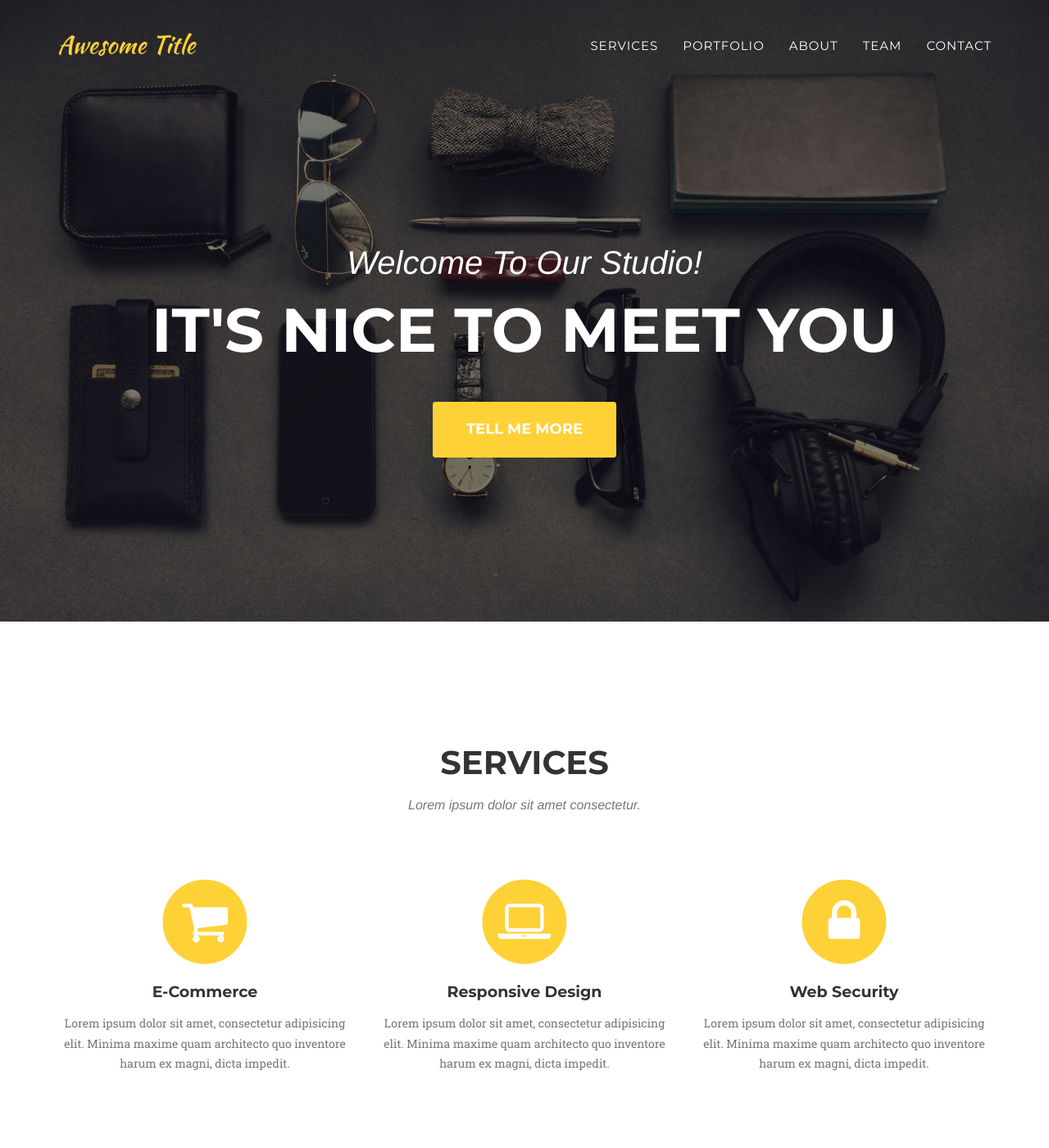
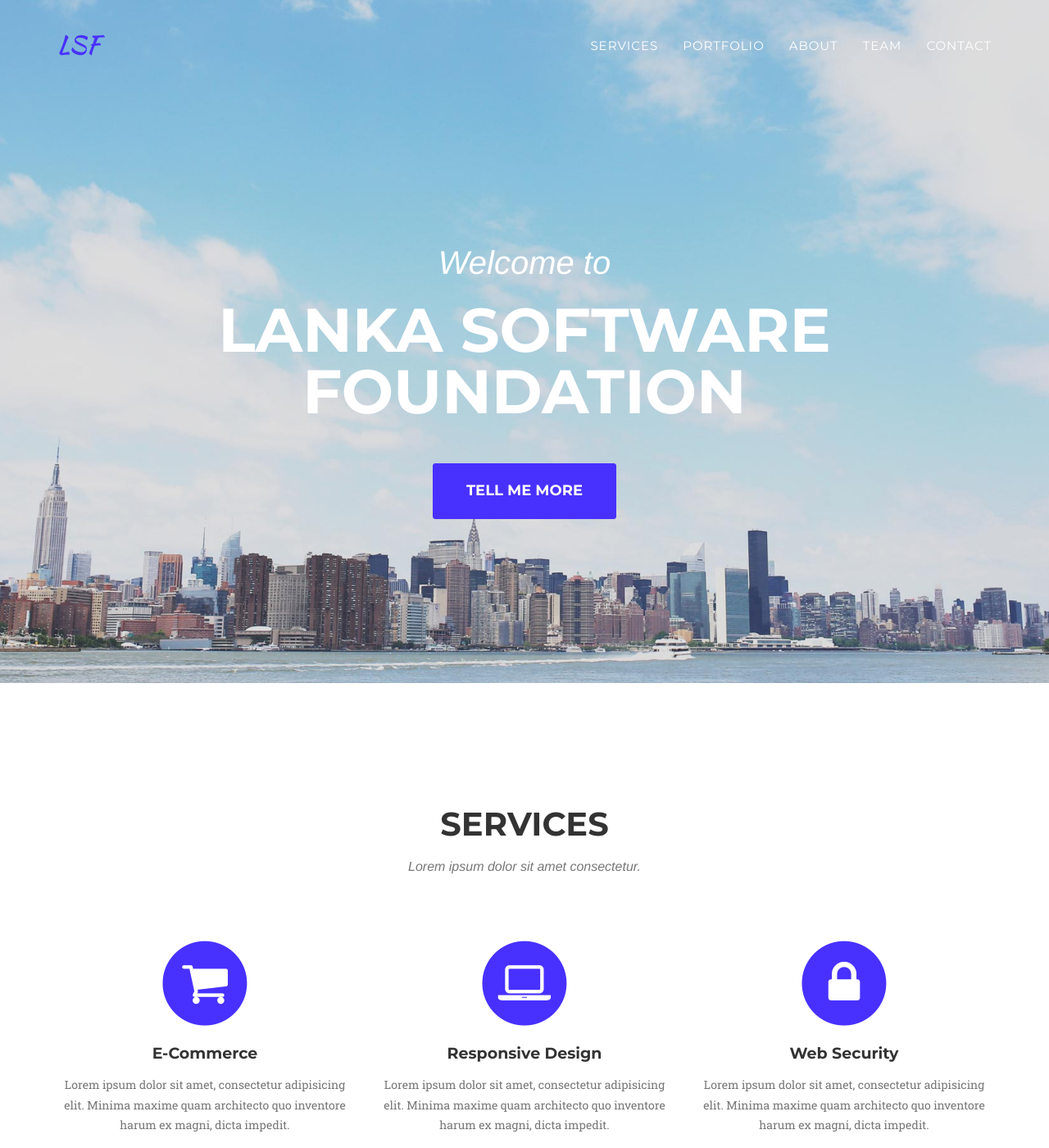
Before and after one commit to MrClemRkz/mrclemrkz.github.io, a Jekyll site: the page built from index.html, in a window 1280 px wide and 1400 px high. Shown: the whole window at 82% size. Built offline with Jekyll 4.4.1, drawn with Linux system fonts in a browser that asks for light colours; some web fonts are replaced; some of the changed text lies outside the part shown.

Commit message:
home update

```diff
--- a/_config.yml
+++ b/_config.yml
@@ -2,7 +2,7 @@
 baseurl: ""
 
 # Site settings
-title: Awesome Title
+title: LSF
 email: your-email@domain.com
 description: "Write an awesome description for your new site here. You can edit this line in _config.yml. It will appear in your document head meta (for Google search results) and in your feed.xml site description."
 
--- a/_data/template.yml
+++ b/_data/template.yml
@@ -1,7 +1,7 @@
 # Color settings (hex-codes without the leading hash-tag)
 color:
-  primary: fed136
-  secondary: fec503
+  primary: 4831ff
+  secondary: f231ff
   secondary-dark: 333
   muted: 777
 
--- a/_includes/css/agency.css
+++ b/_includes/css/agency.css
@@ -269,7 +269,7 @@
     text-align: center;
     color: #fff;
     background-attachment: scroll;
-    background-image: url('{{ site.baseurl }}/img/header-bg.jpg');
+    background-image: url('{{ site.baseurl }}/img/header-bg-light.jpg');
     background-position: center center;
     background-repeat: none;
     -webkit-background-size: cover;
@@ -374,7 +374,7 @@
     -webkit-transition: all ease .5s;
     -moz-transition: all ease .5s;
     transition: all ease .5s;
-    background: rgba(254,209,54,.9); /* Fallback when no plugin support */
+    background: rgba(72,49,255,.7); /* Fallback when no plugin support */
     background: rgba({{ site.data.template.color.primary | hex_to_rgb | join: ',' }}, .9);
 }
 
--- a/_includes/header.html
+++ b/_includes/header.html
@@ -44,8 +44,8 @@
     <header>
         <div class="container">
             <div class="intro-text">
-                <div class="intro-lead-in">Welcome To Our Studio!</div>
-                <div class="intro-heading">It's Nice To Meet You</div>
+                <div class="intro-lead-in">Welcome to</div>
+                <div class="intro-heading">Lanka Software Foundation</div>
                 <a href="#services" class="page-scroll btn btn-xl">Tell Me More</a>
             </div>
         </div>
```
Also changed, not shown: img/header-bg-light.jpg (added).
